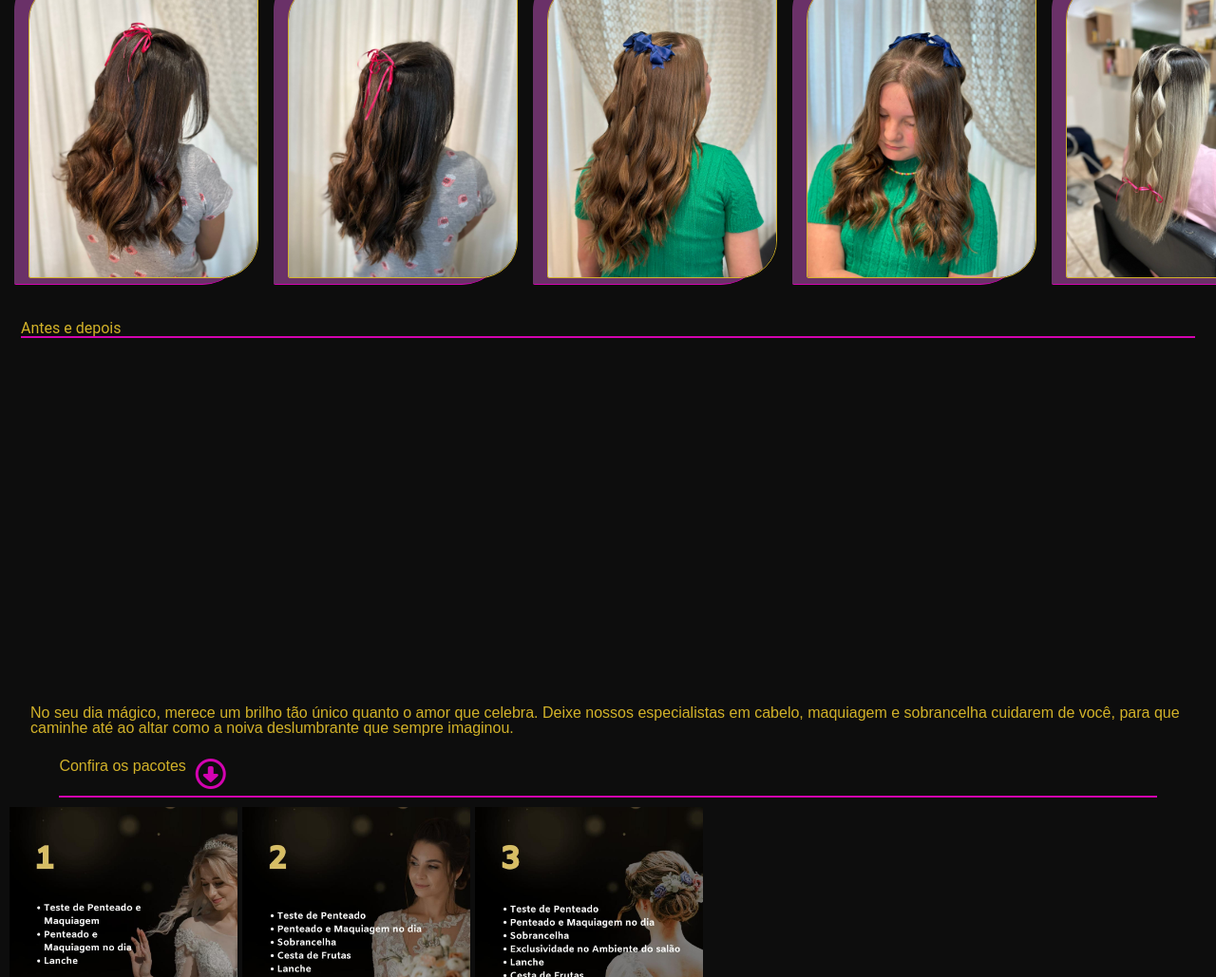
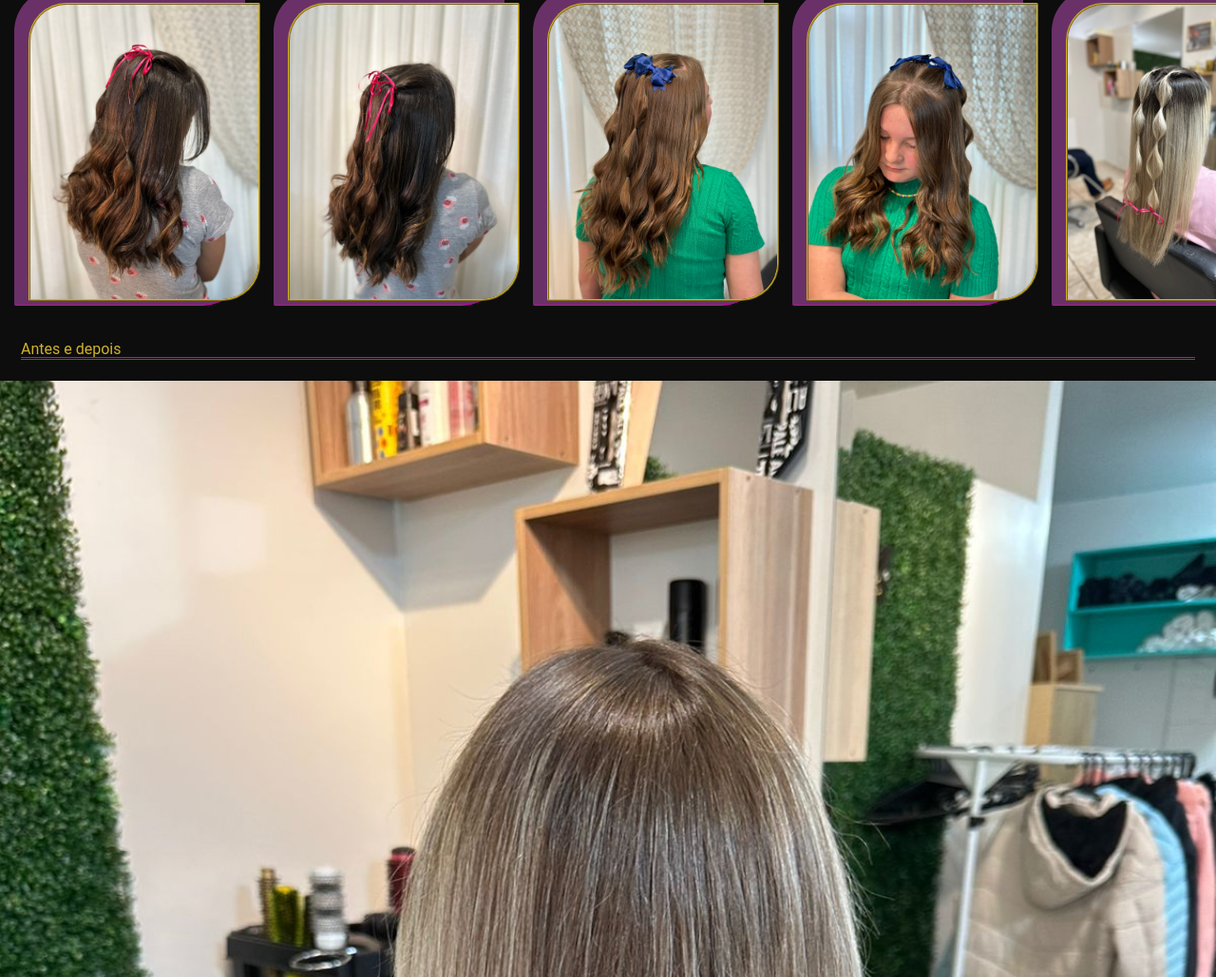
Before and after one commit to Leandro918/AnaGalvan, a plain HTML site: page index.html in a window 1280 px wide. Shown: the part 1771-2800 px from the top of the page at 95% size. Drawn offline with Linux system fonts and the light colour scheme.

Commit message:
upadte1809

```diff
--- a/index.html
+++ b/index.html
@@ -60,7 +60,7 @@
             </ul>
 
             <h2 class="descripion_name">Antes e depois</h2>
-            <ul class="box_models">
+            <ul class="container_after">
 
             </ul>
 
--- a/src/js/dataBase.js
+++ b/src/js/dataBase.js
@@ -72,27 +72,23 @@ const base = [
 
     {
         img : "./src/acets/after/01.jpg",
-        type : "after"
+        type : "after" ,
+        descripition : "Antes"
+    },
+    {
+        img : "./src/acets/after/011.jpg",
+        type : "after" ,
+        descripition : "Depois"
     },
     {
         img : "./src/acets/after/02.jpg",
-        type : "after"
+        type : "after" ,
+        descripition : "Antes"
     },
     {
-        img : "./src/acets/after/03.jpg",
-        type : "after"
-    },
-    {
-        img : "./src/acets/after/04.jpg",
-        type : "after"
-    },
-    {
-        img : "./src/acets/after/05.jpg",
-        type : "after"
-    },
-    {
-        img : "./src/acets/after/06.jpg",
-        type : "after"
+        img : "./src/acets/after/022.jpg",
+        type : "after" ,
+        descripition : "Depois"
     },
 
     {
--- a/src/js/index.js
+++ b/src/js/index.js
@@ -3,6 +3,7 @@ let boxHairstyle = document.querySelector(".box_hairstyle")
 let boxBlondes   = document.querySelector(".box_blondes")
 let boxBride     = document.querySelector(".box_bride")
 let boxSpace     = document.querySelector(".container_space")
+let boxAfter     = document.querySelector(".container_after")
 
 function addCards(box) {
      box.forEach(element => {
@@ -10,8 +11,8 @@ function addCards(box) {
             boxBlondes.appendChild(createCards(element))
         }else if(element.type == "hairstyle"){
             boxHairstyle.appendChild(createCards(element))
-        }else if (element.type == "afterr") {
-            boxModels.appendChild(createCards(element))
+        }else if (element.type == "after") {
+            boxAfter.appendChild(createAfter(element))
         }else if (element.type == "bride") {
             boxBride.appendChild(createBrides(element))
         }else if (element.type == "space") {
@@ -55,16 +56,21 @@ function createBrides(element) {
 function createAfter(element) {
     let tagImg = document.createElement('img')
     let tagLi  = document.createElement('li')
+    let tagH2  = document.createElement('h2')
 
-    tagImg.classList.add("photos_models")
-    tagLi.classList.add("box_photos--models")
+    tagH2.classList.add("box_descripition--after")
+    tagImg.classList.add("box_photo--after")
+    tagLi.classList.add("box_after")
 
     tagImg.src = element.img
+    tagH2.innerText = element.descripition
 
-    tagLi.append(tagImg)
+    tagLi.append(tagImg, tagH2)
 
     return tagLi
 }
+
+
 
 function createSpace(element) {
     let tagImg = document.createElement('img')
--- a/src/styles/index.css
+++ b/src/styles/index.css
@@ -97,7 +97,7 @@
     width: 270px;
     height: 350px;
     border-radius: 5px;
-    border: 2px solid var(--gold-00);
+    border: 3px outset var(--gold-00);
 }
 .photo_descripition{
     color: var(--color-00);
@@ -133,8 +133,8 @@
     font-weight: 400;
     font-size: 16px;
     width: 90%;
-    margin: 5px auto;
-    border-bottom: 2px solid var(--pink-00);
+    margin: 15px auto;
+    border-bottom: 2px inset var(--pink-00);
 }
 
 .box_demostration{
@@ -155,10 +155,10 @@
     color: var(--gold-00);
     font-family: var(--font-logo);
     margin: 22px;
-    border-bottom: 2px solid var(--pink-00);
+    border-bottom: 3px double var(--pink-00);
 }
 
-.box_hairstyle, .box_models, .box_blondes, .container_space{
+.box_hairstyle, .box_models, .box_blondes{
     width: 100%;
     height: 365px;
     overflow-x: auto;
@@ -173,15 +173,8 @@
     margin: 5px;
     border-bottom: 2px solid var(--pink-00);
 }
-.box_space{
-    width:330px;
-    height: 363px;
-    margin: 5px;
-}
-.box_space--img{
-    width: 324px;
-    height: 362px;
-}
+
+
 
 .box_photos--hairstyle, .box_photos--models{
     width: 243px;
@@ -198,8 +191,9 @@
     height: 310px;
     border-radius: 40px 2px;
     margin: 15px;
-    border: solid 1px var(--gold-00);
+    border: 2px ridge var(--gold-00);
 }
+
 
 .box_bride{
     width: 100%;
@@ -234,10 +228,37 @@
     color: var(--gold-00);
 }
 
+
 .photos_hairstyle--descripition{
     color: var(--color-00);
     margin: 5px;
 }
+
+.container_after, .container_space{
+    width: 100%;
+    display: flex;
+    flex-direction: column;
+    align-items: center;
+}
+.box_after, .box_space{
+    width: 100%;
+    margin: auto;
+}
+.box_photo--after, .box_space--img{
+    width: 100%;
+    margin: auto;
+}
+.box_descripition--after{
+   position: relative;
+   bottom: 485px;
+   margin: 0px 0px 0px 30px;
+   font-family: 'Courgette', cursive;
+   font-weight: 600;
+   font-size: 20px;
+   color: black;
+}
+
+
 
 h4{
     color: var(--gold-00);
```
